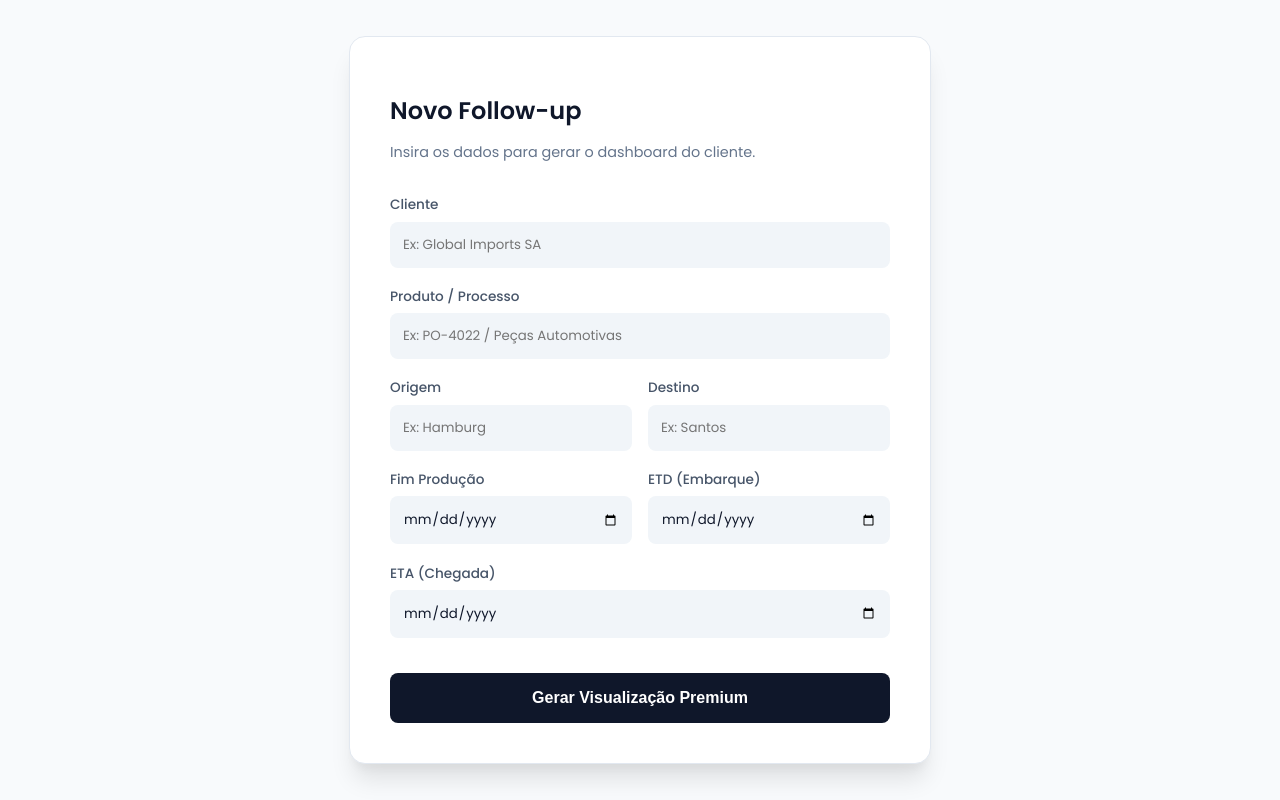
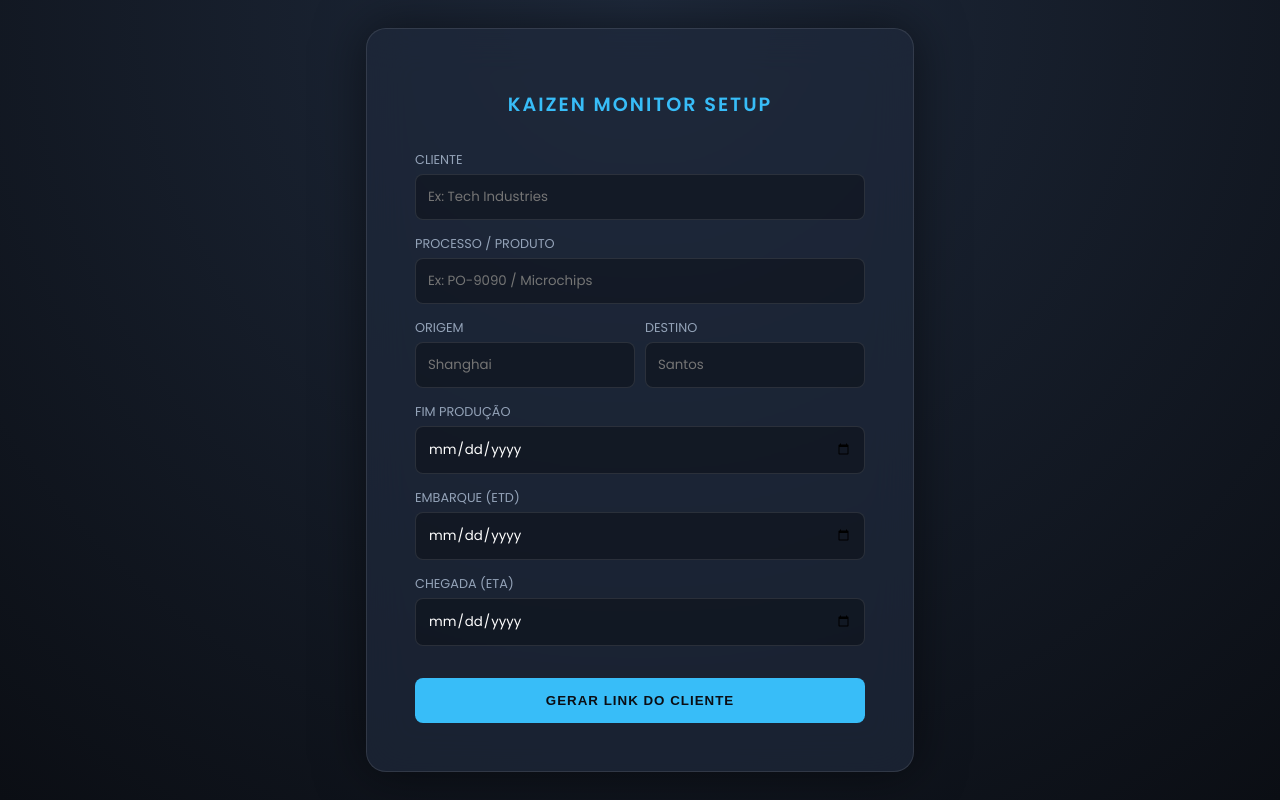
Before and after one commit to anakarolinaiclube-ux/comex, a website: page index.html in a window 1280 px wide. Drawn offline with Linux system fonts and the light colour scheme.

Commit message:
Update index.html

```diff
--- a/index.html
+++ b/index.html
@@ -3,191 +3,146 @@
 <head>
     <meta charset="UTF-8">
     <meta name="viewport" content="width=device-width, initial-scale=1.0">
-    <title>Comex | Gerador de Follow-up Premium</title>
-    <link href="https://fonts.googleapis.com/css2?family=Poppins:wght@300;400;500;600;700&display=swap" rel="stylesheet">
+    <title>Kaizen Admin | Setup</title>
+    <link href="https://fonts.googleapis.com/css2?family=Poppins:wght@300;400;600&display=swap" rel="stylesheet">
     <style>
         :root {
-            --primary: #0f172a; /* Navy Deep */
-            --accent: #3b82f6;  /* Royal Blue */
-            --surface: #ffffff;
-            --text: #1e293b;
-            --border: #e2e8f0;
+            --bg-deep: #0b0e14;
+            --primary: #38bdf8;
+            --glass: rgba(30, 41, 59, 0.7);
+            --text: #f8fafc;
         }
 
         body {
             font-family: 'Poppins', sans-serif;
-            background-color: #f8fafc;
+            background-color: var(--bg-deep);
             color: var(--text);
-            margin: 0;
             display: flex;
             justify-content: center;
             align-items: center;
             min-height: 100vh;
+            margin: 0;
+            background-image: radial-gradient(circle at 50% 0%, #1e293b 0%, #0b0e14 100%);
         }
 
-        .container {
-            background: var(--surface);
-            padding: 2.5rem;
-            border-radius: 16px;
-            box-shadow: 0 20px 25px -5px rgba(0, 0, 0, 0.1), 0 10px 10px -5px rgba(0, 0, 0, 0.04);
+        .admin-card {
+            background: var(--glass);
+            backdrop-filter: blur(20px);
+            padding: 3rem;
+            border-radius: 20px;
+            border: 1px solid rgba(255,255,255,0.1);
             width: 100%;
-            max-width: 500px;
-            border: 1px solid var(--border);
+            max-width: 450px;
+            box-shadow: 0 0 50px rgba(0,0,0,0.5);
         }
 
         h1 {
+            text-align: center;
             color: var(--primary);
             font-weight: 600;
-            margin-bottom: 0.5rem;
-            font-size: 1.5rem;
-        }
-
-        p.subtitle {
-            color: #64748b;
-            font-size: 0.9rem;
+            letter-spacing: 2px;
             margin-bottom: 2rem;
-        }
-
-        .form-group {
-            margin-bottom: 1.2rem;
+            text-transform: uppercase;
+            font-size: 1.2rem;
         }
 
         label {
+            font-size: 0.8rem;
+            color: #94a3b8;
+            margin-bottom: 5px;
             display: block;
-            margin-bottom: 0.4rem;
-            font-size: 0.85rem;
-            font-weight: 500;
-            color: #475569;
+            margin-top: 15px;
         }
 
         input {
             width: 100%;
             padding: 12px;
-            background: #f1f5f9;
-            border: 1px solid transparent;
+            background: rgba(0,0,0,0.3);
+            border: 1px solid rgba(255,255,255,0.1);
             border-radius: 8px;
+            color: white;
             font-family: 'Poppins', sans-serif;
-            color: var(--primary);
             box-sizing: border-box;
-            transition: all 0.2s;
         }
 
         input:focus {
             outline: none;
-            background: #fff;
-            border-color: var(--accent);
-            box-shadow: 0 0 0 3px rgba(59, 130, 246, 0.1);
-        }
-
-        .row {
-            display: grid;
-            grid-template-columns: 1fr 1fr;
-            gap: 1rem;
+            border-color: var(--primary);
+            box-shadow: 0 0 15px rgba(56, 189, 248, 0.2);
         }
 
         button {
             width: 100%;
-            padding: 16px;
+            margin-top: 2rem;
+            padding: 15px;
             background: var(--primary);
-            color: white;
-            font-weight: 600;
+            color: #0b0e14;
+            font-weight: 700;
             border: none;
             border-radius: 8px;
             cursor: pointer;
-            transition: transform 0.2s, box-shadow 0.2s;
-            margin-top: 1rem;
-            font-size: 1rem;
+            transition: 0.3s;
+            text-transform: uppercase;
+            letter-spacing: 1px;
         }
 
         button:hover {
+            box-shadow: 0 0 20px var(--primary);
             transform: translateY(-2px);
-            box-shadow: 0 10px 15px -3px rgba(15, 23, 42, 0.3);
         }
 
-        button:disabled {
-            background: #94a3b8;
-            cursor: not-allowed;
-            transform: none;
-        }
-
-        #loader {
+        .loader {
             display: none;
             text-align: center;
-            margin-top: 1.5rem;
-            font-size: 0.9rem;
-            color: var(--accent);
-            animation: pulse 2s infinite;
-        }
-
-        @keyframes pulse {
-            0% { opacity: 0.6; }
-            50% { opacity: 1; }
-            100% { opacity: 0.6; }
+            margin-top: 1rem;
+            font-size: 0.8rem;
+            color: var(--primary);
         }
     </style>
 </head>
 <body>
+    <div class="admin-card">
+        <h1>Kaizen Monitor Setup</h1>
+        <form id="form">
+            <label>CLIENTE</label>
+            <input type="text" id="cliente" placeholder="Ex: Tech Industries" required>
 
-    <div class="container">
-        <h1>Novo Follow-up</h1>
-        <p class="subtitle">Insira os dados para gerar o dashboard do cliente.</p>
+            <label>PROCESSO / PRODUTO</label>
+            <input type="text" id="produto" placeholder="Ex: PO-9090 / Microchips" required>
 
-        <form id="logisticsForm">
-            <div class="form-group">
-                <label>Cliente</label>
-                <input type="text" id="cliente" placeholder="Ex: Global Imports SA" required>
-            </div>
-
-            <div class="form-group">
-                <label>Produto / Processo</label>
-                <input type="text" id="produto" placeholder="Ex: PO-4022 / Peças Automotivas" required>
-            </div>
-
-            <div class="row">
-                <div class="form-group">
-                    <label>Origem</label>
-                    <input type="text" id="origem" placeholder="Ex: Hamburg" required>
+            <div style="display:grid; grid-template-columns:1fr 1fr; gap:10px;">
+                <div>
+                    <label>ORIGEM</label>
+                    <input type="text" id="origem" placeholder="Shanghai" required>
                 </div>
-                <div class="form-group">
-                    <label>Destino</label>
-                    <input type="text" id="destino" placeholder="Ex: Santos" required>
+                <div>
+                    <label>DESTINO</label>
+                    <input type="text" id="destino" placeholder="Santos" required>
                 </div>
             </div>
 
-            <div class="row">
-                <div class="form-group">
-                    <label>Fim Produção</label>
-                    <input type="date" id="dataProducao" required>
-                </div>
-                <div class="form-group">
-                    <label>ETD (Embarque)</label>
-                    <input type="date" id="dataEmbarque" required>
-                </div>
-            </div>
+            <label>FIM PRODUÇÃO</label>
+            <input type="date" id="dataProducao" required>
 
-            <div class="form-group">
-                <label>ETA (Chegada)</label>
-                <input type="date" id="dataChegada" required>
-            </div>
+            <label>EMBARQUE (ETD)</label>
+            <input type="date" id="dataEmbarque" required>
 
-            <button type="submit" id="btnGerar">Gerar Visualização Premium</button>
+            <label>CHEGADA (ETA)</label>
+            <input type="date" id="dataChegada" required>
+
+            <button type="submit" id="btn">Gerar Link do Cliente</button>
         </form>
-
-        <div id="loader">
-            <span style="display:block; font-weight:600;">Processando Inteligência Logística...</span>
-            Analisando rotas, clima e gerando mapa visual.
-        </div>
+        <div class="loader" id="loader">Processing Intelligence...</div>
     </div>
 
     <script>
-        document.getElementById('logisticsForm').addEventListener('submit', async (e) => {
+        document.getElementById('form').addEventListener('submit', async (e) => {
             e.preventDefault();
-
-            const btn = document.getElementById('btnGerar');
+            const btn = document.getElementById('btn');
             const loader = document.getElementById('loader');
 
             btn.disabled = true;
-            btn.innerText = "Gerando...";
+            btn.innerText = "Generating...";
             loader.style.display = 'block';
 
             const payload = {
@@ -203,28 +158,21 @@
             };
 
             try {
-                const response = await fetch('/api/ai', {
+                const res = await fetch('/api/ai', {
                     method: 'POST',
-                    headers: { 'Content-Type': 'application/json' },
+                    headers: {'Content-Type': 'application/json'},
                     body: JSON.stringify(payload)
                 });
+                const data = await res.json();
 
-                const data = await response.json();
-
-                if (data.result) {
-                    const newWindow = window.open();
-                    newWindow.document.write(data.result);
-                    newWindow.document.close();
-                } else {
-                    alert('Erro ao gerar relatório.');
-                }
-
-            } catch (error) {
-                console.error(error);
-                alert('Erro de conexão.');
+                const win = window.open();
+                win.document.write(data.result);
+                win.document.close();
+            } catch (err) {
+                alert('Erro.');
             } finally {
                 btn.disabled = false;
-                btn.innerText = "Gerar Visualização Premium";
+                btn.innerText = "Gerar Link do Cliente";
                 loader.style.display = 'none';
             }
         });
```
